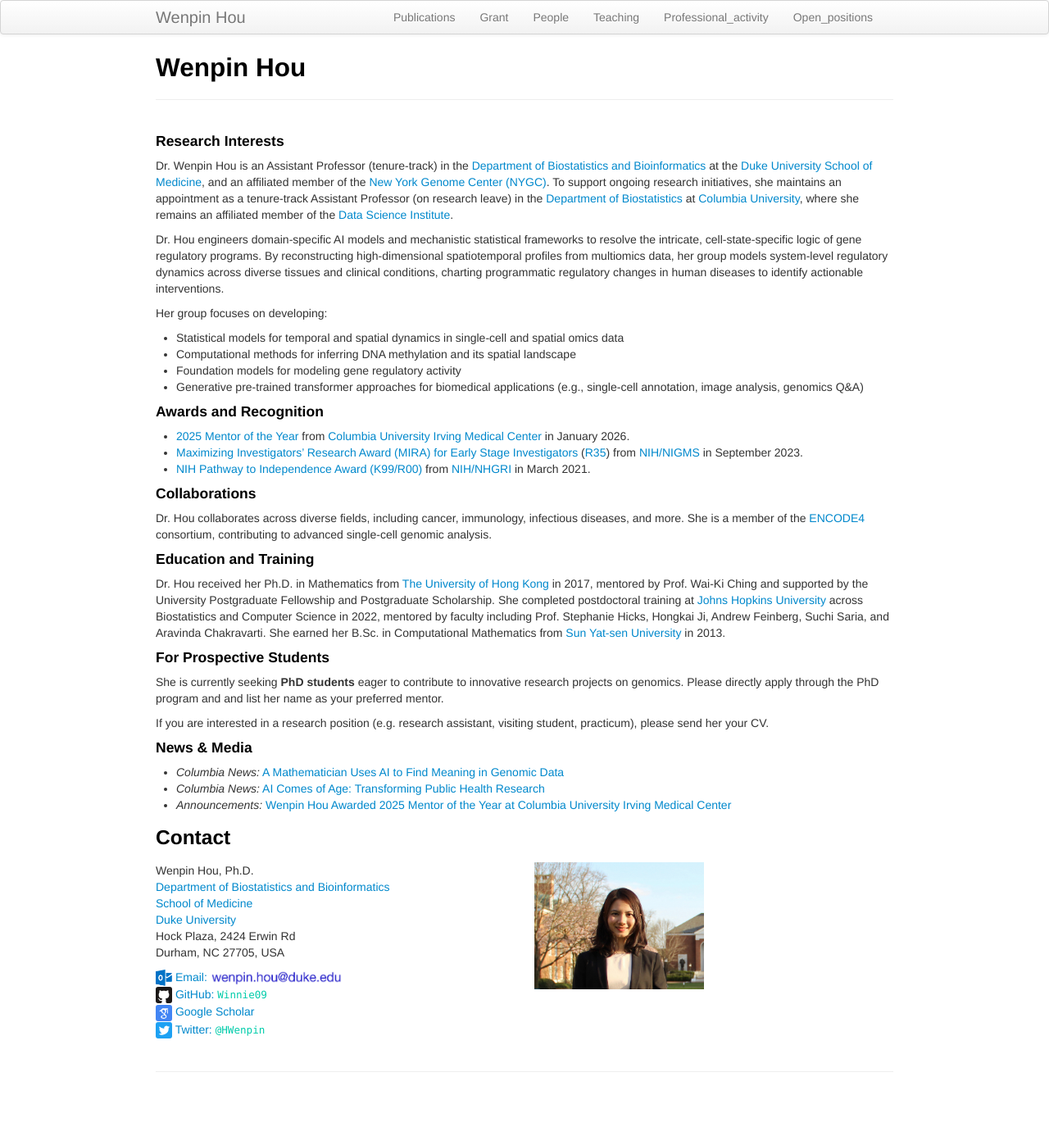
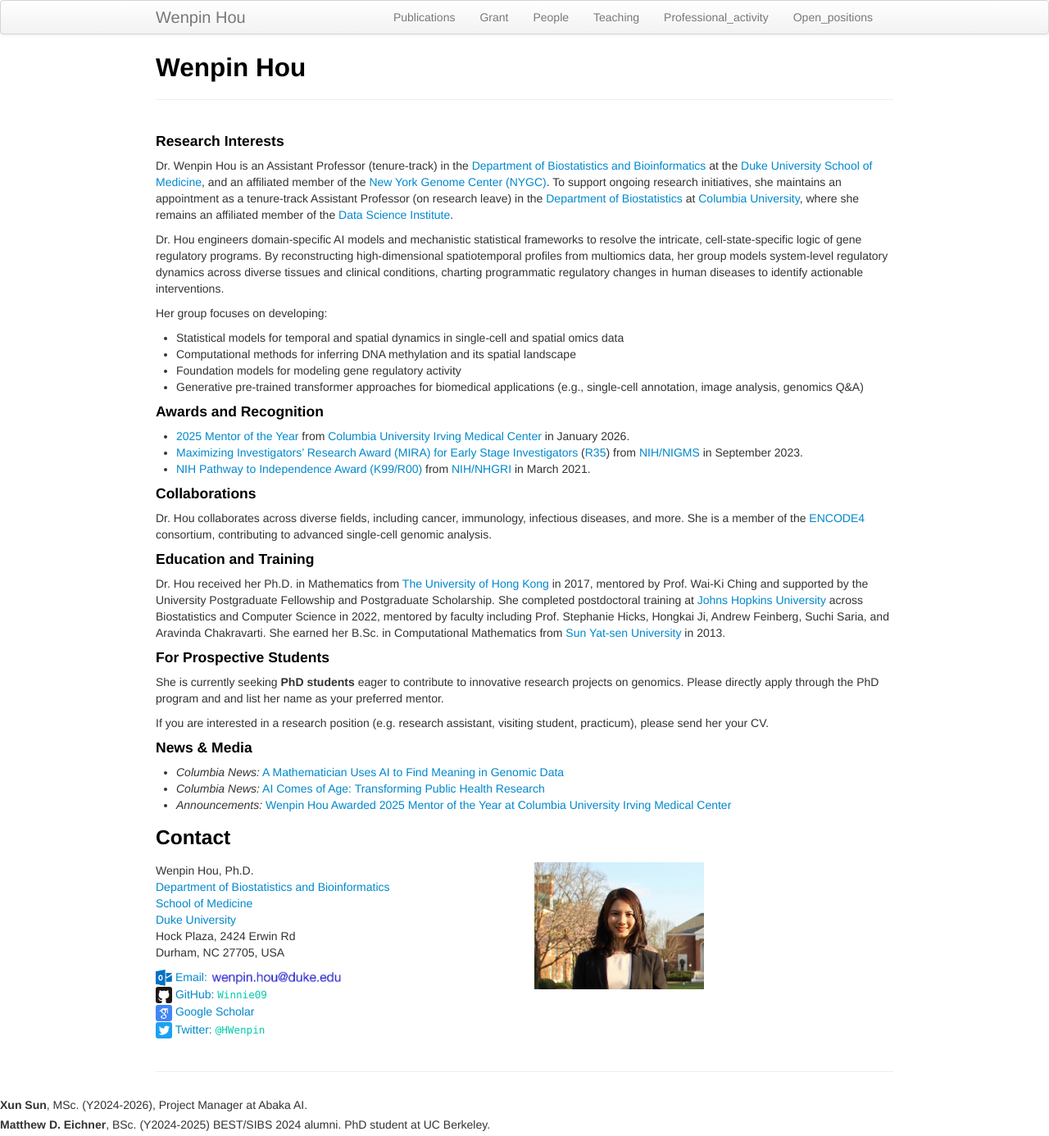
Before and after one commit to Winnie09/Wenpin_Hou, a Jekyll site: the page built from index.md, in a window 1280 px wide. Shown: the whole page at 82% size. Built offline with Jekyll 4.4.1, drawn with Linux system fonts in a browser that asks for light colours; before the commit the page ends 1339 px from its top, so only the background shows below that.

Commit message:
change space

```diff
--- a/_includes/themes/twitter/default.html
+++ b/_includes/themes/twitter/default.html
@@ -61,4 +61,19 @@
 
     {% include JB/analytics %}
   </body>
+
+<style>
+  .alumni-list {
+    line-height: 1.4; /* Tighten the line spacing */
+  }
+  .alumni-list p {
+    margin-bottom: 4px; /* Minimize space between entries */
+  }
+</style>
+
+<div class="alumni-list">
+  <p><strong>Xun Sun</strong>, MSc. (Y2024-2026), Project Manager at Abaka AI.</p>
+  <p><strong>Matthew D. Eichner</strong>, BSc. (Y2024-2025) BEST/SIBS 2024 alumni. PhD student at UC Berkeley.</p>
+  <!-- Continue for others -->
+</div>
 </html>
```
